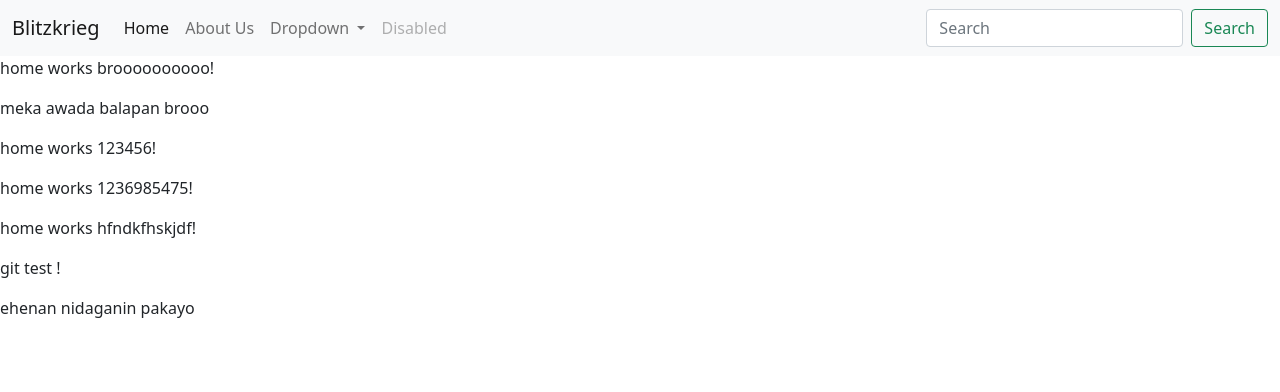
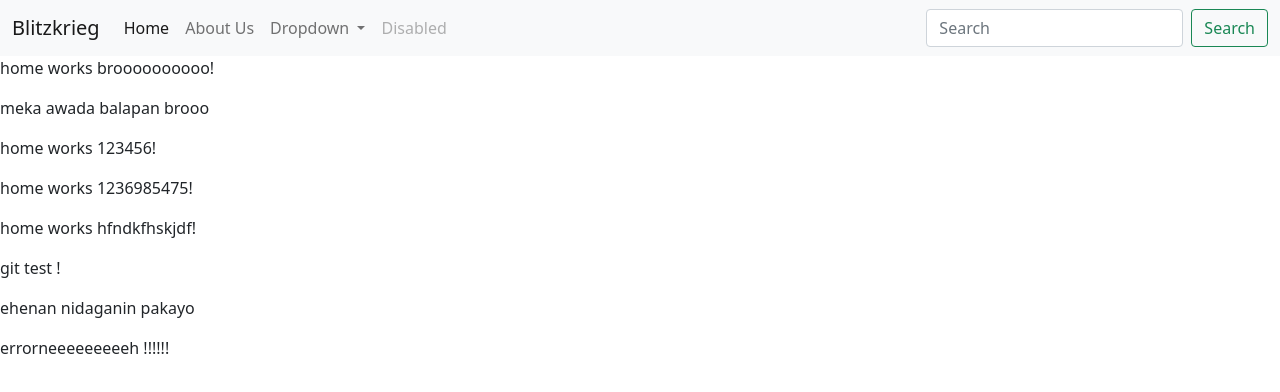
Before and after one commit to buddhiridmal/webAngular, an Angular app: page / in a window 1280 px wide. Shown: the top 392 px of the page. Built offline with nearby package versions, Linux system fonts and the light colour scheme.

Commit message:
git test

```diff
--- a/src/app/home/home.component.html
+++ b/src/app/home/home.component.html
@@ -5,3 +5,4 @@
 <p>home works hfndkfhskjdf!</p>
 <p>git test !</p>
 <p>ehenan nidaganin pakayo</p>
+<p>errorneeeeeeeeeh !!!!!!</p>
```
